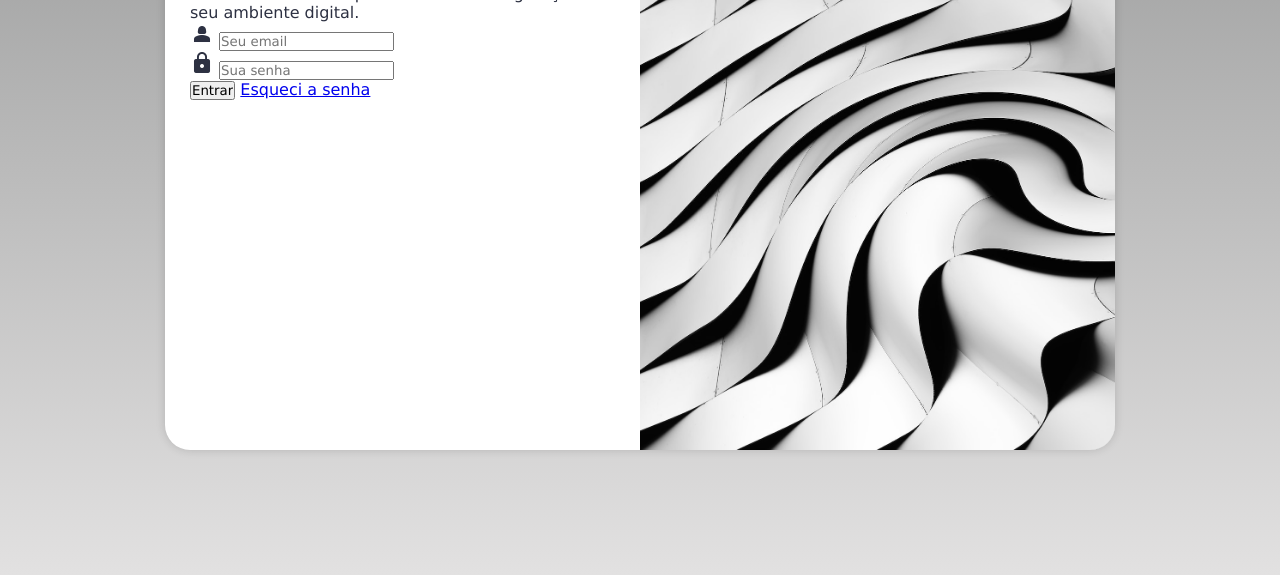
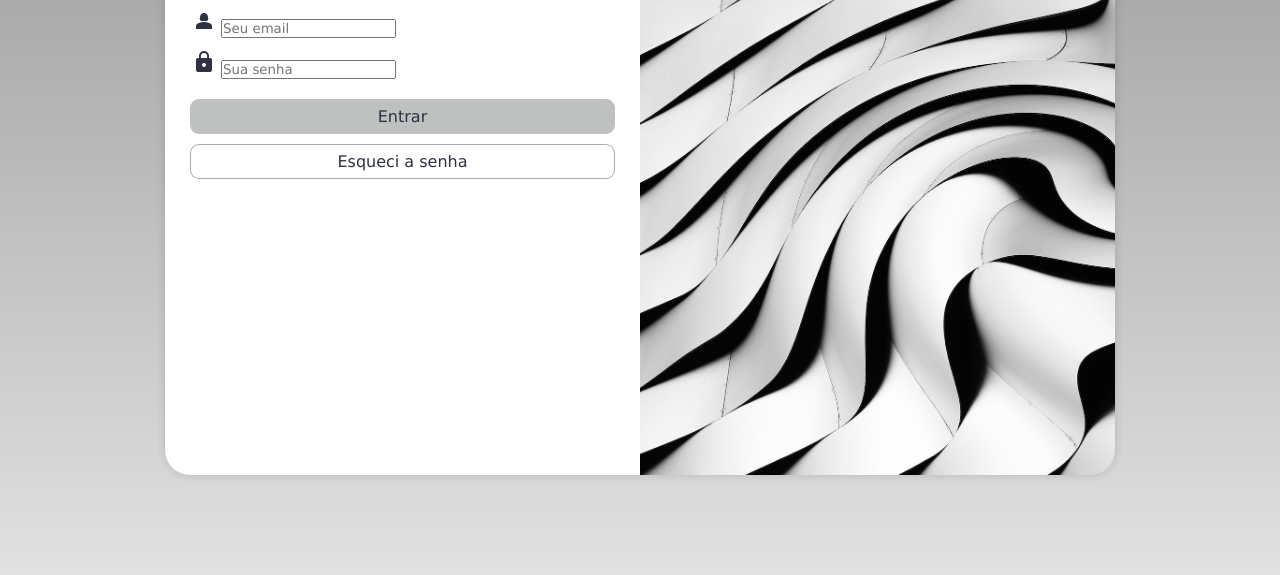
Before and after one commit to LuaMPacheco/projeto-login, a plain HTML site: page index.html in a window 1280 px wide. Shown: the part 225-800 px from the top of the page. Drawn offline with Linux system fonts and the light colour scheme.

Commit message:
estilo do formulário
Arrumando o formulário e colocando estilo

```diff
--- a/estilos.css
+++ b/estilos.css
@@ -34,8 +34,8 @@ section#login {
     overflow: hidden;
 
     background-color: white;
-    width: 240px;
-    height: 550px;
+    width: 300px;
+    height: 600px;
     border-radius: 25px;
     box-shadow: 0px 0px 10px rgba(0, 0, 0, 0.149);
 
@@ -54,3 +54,46 @@ section#login > div#formulario {
     display: block;
     padding: 20px;
 }
+
+form > .campo {
+    display: block;
+    margin: 12px 2px;
+}
+
+form > input[type=submit] {
+    display: block;
+    font-size: 1em;
+    width: 100%;
+    height: 35px;
+    background-color: #BFC0C0;
+    color: #2D3142;
+    border: none;
+    border-radius: 9px;
+    cursor: pointer;
+    margin-top: 20px;
+}
+
+form > input[type=submit]:hover {
+    background-color: #2D3142;
+    color:white;
+}
+
+form > .botao {
+    display: block;
+    text-align: center;
+    font-size: 1em;
+    width: 100%;
+    height: 35px;
+    background-color: #ffffff;
+    color:#2D3142;
+    border: solid 1px #494d5e78;
+    border-radius: 9px;
+    margin-top: 10px;
+    text-decoration: none;
+    padding-top: 7px;
+}
+
+form > .botao:hover {
+    background-color: #2D3142;
+    color: #BFC0C0;
+}
--- a/index.html
+++ b/index.html
@@ -34,7 +34,7 @@
 
                     <input type="submit" value="Entrar">
 
-                    <a href="esqueci.html">Esqueci a senha</a>
+                    <a href="#" class="botao">Esqueci a senha</a>
                 </form>
             </div>
 
```
